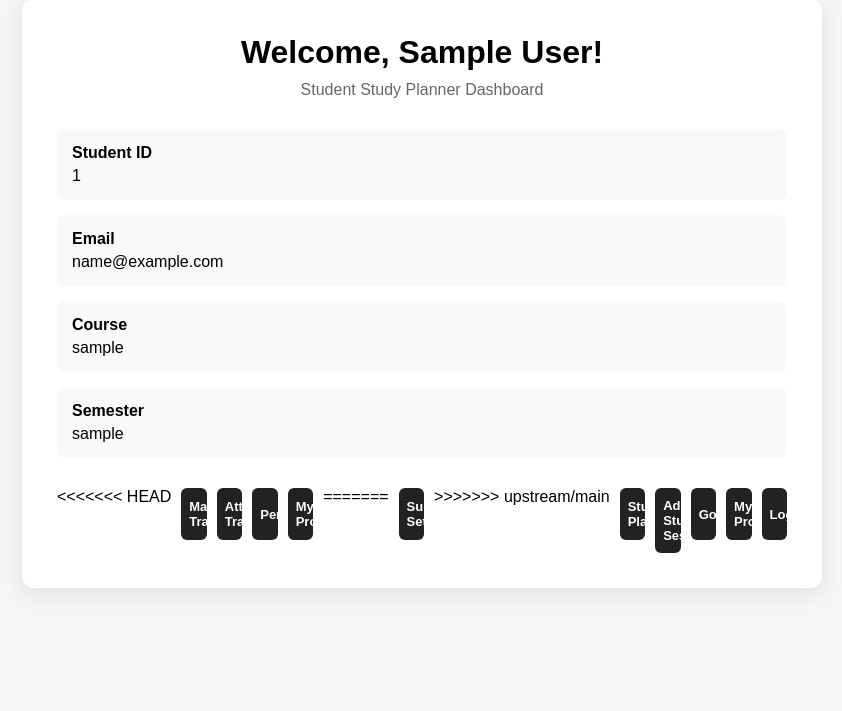
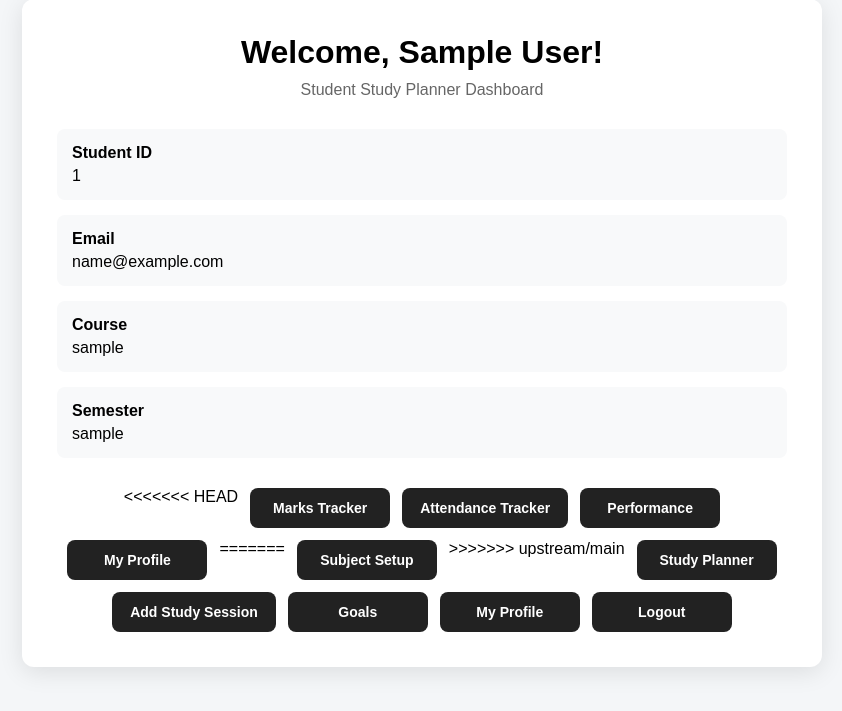
Before and after one commit to ganeshvibhuti30-prog/Student-Study-Planner, a Flask app: page /dashboard in a window 1280 px wide. Shown: the part 41-752 px from the top of the page, without its empty margins (218-1060 px from the left). Run offline with Flask 3, Linux system fonts and the light colour scheme; the visitor is signed in with stand-in values (Sample User, id 1); data comes from the database, SQL or seed files in the repository.

Commit message:
Fix dashboard navigation button styling

```diff
--- a/static/css/dashboard.css
+++ b/static/css/dashboard.css
@@ -113,32 +113,31 @@ body {
 
 .navigation {
     display: flex;
-    gap: 10px;
+    flex-wrap: wrap;
     justify-content: center;
-    width: 100%;
+    gap: 12px;
+    margin-top: 30px;
 }
 
 .navigation a {
     text-decoration: none;
-    flex: 1;
-    min-width: 0;
 }
 
 .navigation button {
-    width: 100%;
-    min-height: 52px;
-    padding: 10px 8px;
+    width: auto;
+    min-width: 140px;
+    padding: 12px 18px;
     border: none;
-    border-radius: 6px;
-    cursor: pointer;
+    border-radius: 8px;
     background: #222;
     color: white;
-    font-size: 13px;
-    font-weight: bold;
+    font-size: 14px;
+    font-weight: 600;
+    cursor: pointer;
 }
 
 .navigation button:hover {
-    opacity: 0.85;
+    background: #444;
 }
 
 
```
